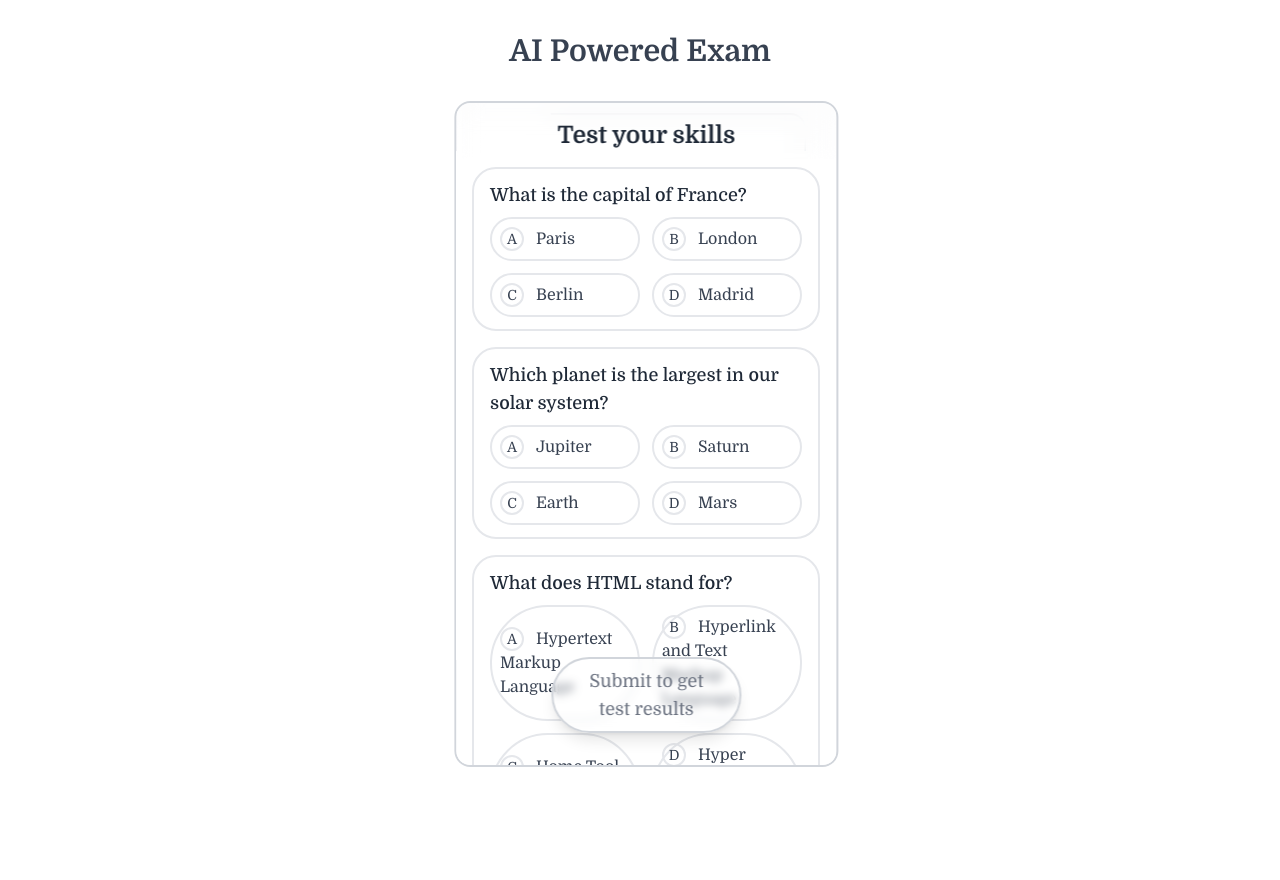
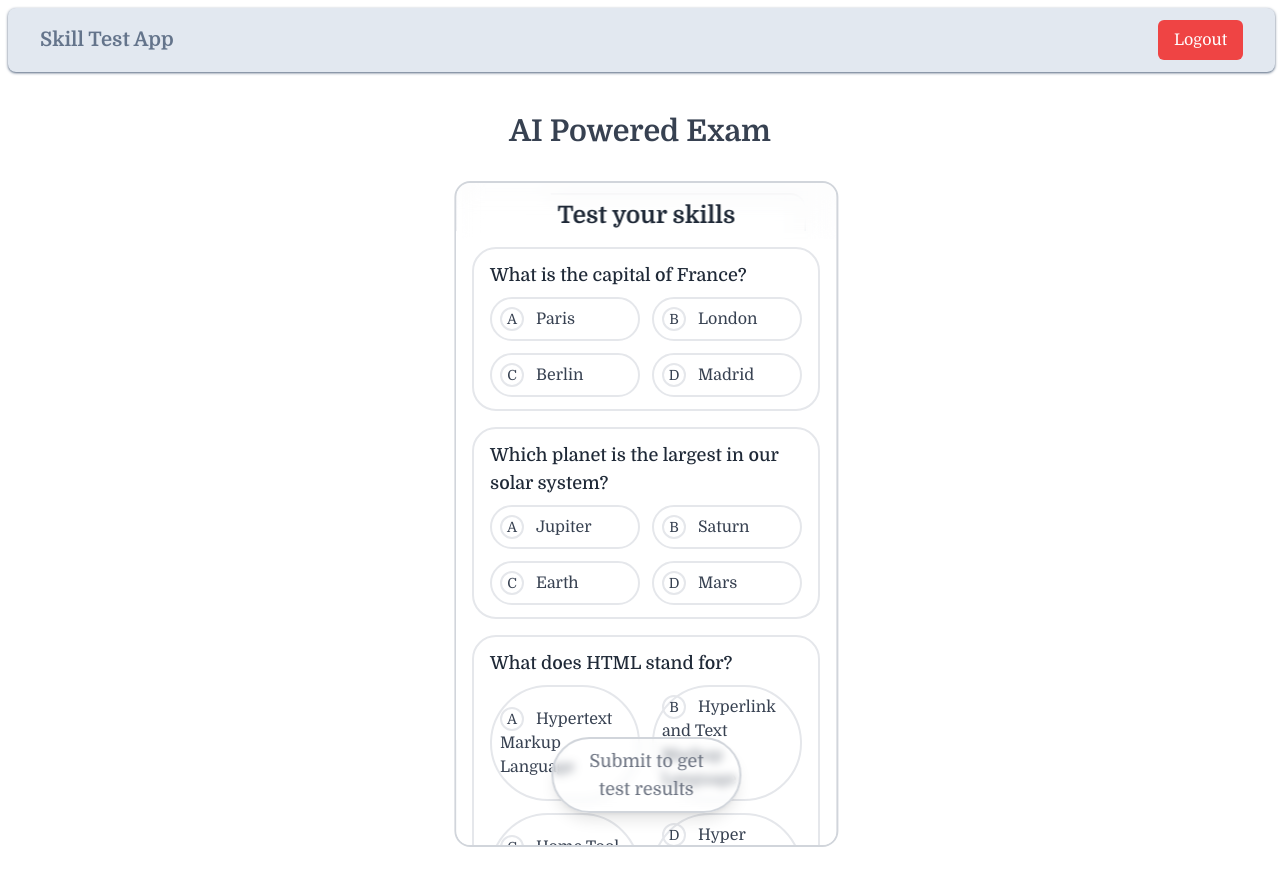
Before and after one commit to Anshul00Sharma/skill-test-app, a Next.js app: page /exam in a window 1280 px wide. Before the commit the page ends 800 px from the top, so only its background shows below. Built offline with nearby package versions, Linux system fonts and the light colour scheme.

Commit message:
add logout button

```diff
--- a/src/app/layout.tsx
+++ b/src/app/layout.tsx
@@ -3,6 +3,7 @@ import { Geist, Geist_Mono } from "next/font/google";
 import { Domine } from "next/font/google";
 import "./globals.css";
 import { ToastContainer } from "react-toastify";
+import dynamic from "next/dynamic";
 
 const geistSans = Geist({
   variable: "--font-geist-sans",
@@ -19,6 +20,8 @@ const domine = Domine({
   variable: "--font-domine",
 });
 
+const Navbar = dynamic(() => import("@/components/Navbar"), { ssr: true });
+
 export const metadata: Metadata = {
   title: "Create Next App",
   description: "Generated by create next app",
@@ -32,8 +35,9 @@ export default function RootLayout({
   return (
     <html lang="en">
       <body
-        className={`${geistSans.variable} ${geistMono.variable} ${domine.variable} font-domine antialiased`}
+        className={`${geistSans.variable} ${geistMono.variable} ${domine.variable} font-domine antialiased bg-white`}
       >
+        <Navbar />
         <ToastContainer />
         {children}
       </body>
--- /dev/null
+++ b/src/components/LogoutModal.tsx
@@ -0,0 +1,38 @@
+"use client";
+
+interface LogoutModalProps {
+  isOpen: boolean;
+  onClose: () => void;
+  onConfirm: () => void;
+}
+
+const LogoutModal = ({ isOpen, onClose, onConfirm }: LogoutModalProps) => {
+  if (!isOpen) return null;
+
+  return (
+    <div className="fixed inset-0  bg-black/30 backdrop-blur-sm  flex items-center justify-center z-50  ">
+      <div className="bg-white rounded-lg p-6 w-[90%] max-w-md shadow-lg ">
+        <h2 className="text-xl font-bold text-slate-700 mb-4">
+          Confirm Logout
+        </h2>
+        <p className="text-slate-600 mb-6">Are you sure you want to logout?</p>
+        <div className="flex justify-end gap-4">
+          <button
+            onClick={onClose}
+            className="px-4 py-2 rounded-md text-slate-600 hover:bg-slate-100 transition-colors"
+          >
+            Cancel
+          </button>
+          <button
+            onClick={onConfirm}
+            className="px-4 py-2 bg-red-500 text-white rounded-md hover:bg-red-600 transition-colors"
+          >
+            Logout
+          </button>
+        </div>
+      </div>
+    </div>
+  );
+};
+
+export default LogoutModal;
--- /dev/null
+++ b/src/components/Navbar.tsx
@@ -0,0 +1,57 @@
+"use client";
+
+import { createClient } from "@/lib/supabase";
+import { usePathname } from "next/navigation";
+import { useState } from "react";
+import LogoutModal from "./LogoutModal";
+
+const Navbar = () => {
+  const pathname = usePathname();
+  const [isLogoutModalOpen, setIsLogoutModalOpen] = useState(false);
+
+  // Don't show navbar on root page and auth pages
+  if (pathname === "/" || pathname.startsWith("/auth")) {
+    return null;
+  }
+
+  const handleLogout = async () => {
+    const supabase = createClient();
+    const { error } = await supabase.auth.signOut();
+    if (error) {
+      console.log(error);
+    }
+    window.location.href = "/";
+  };
+
+  return (
+    <>
+      <nav className="w-[99%] bg-slate-200 shadow m-2 rounded-lg shadow-slate-500">
+        <div className="max-w-7xl mx-auto px-4 sm:px-6 lg:px-8">
+          <div className="flex justify-between h-16 items-center">
+            <div className="flex-shrink-0">
+              <h1 className="text-xl font-bold text-slate-500">
+                Skill Test App
+              </h1>
+            </div>
+            <div>
+              <button
+                onClick={() => setIsLogoutModalOpen(true)}
+                className="bg-red-500 hover:bg-red-600 text-white px-4 py-2 rounded-md transition-colors"
+              >
+                Logout
+              </button>
+            </div>
+          </div>
+        </div>
+      </nav>
+
+      <LogoutModal
+        isOpen={isLogoutModalOpen}
+        onClose={() => setIsLogoutModalOpen(false)}
+        onConfirm={handleLogout}
+      />
+    </>
+  );
+};
+
+export default Navbar;
```
